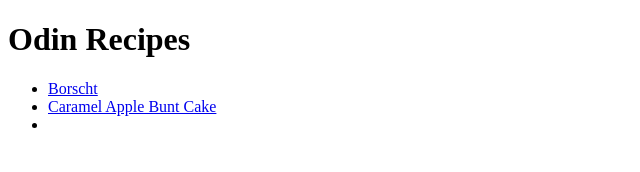
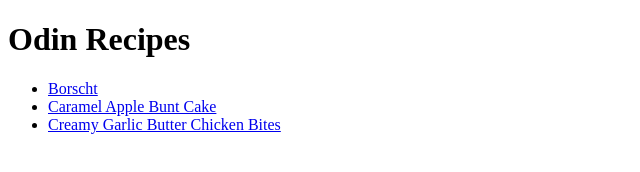
Before and after one commit to Joper32rus/odin-recipies, a plain HTML site: page index.html in a window 1280 px wide. Shown: the whole page, without its empty margins (0-640 px from the left). Drawn offline with Linux system fonts and the light colour scheme.

```diff
--- a/index.html
+++ b/index.html
@@ -9,7 +9,7 @@
         <ul>
             <li><a href="./recipes/borscht.html">Borscht</a></li>
             <li><a href="./recipes/apple_bunt_cake.html">Caramel Apple Bunt Cake</a></li>
-            <li><a href="./recipes/chicken_bites.html"></a></li>
+            <li><a href="./recipes/chicken_bites.html">Creamy Garlic Butter Chicken Bites</a></li>
         </ul>
     </head>
 </html>
```
